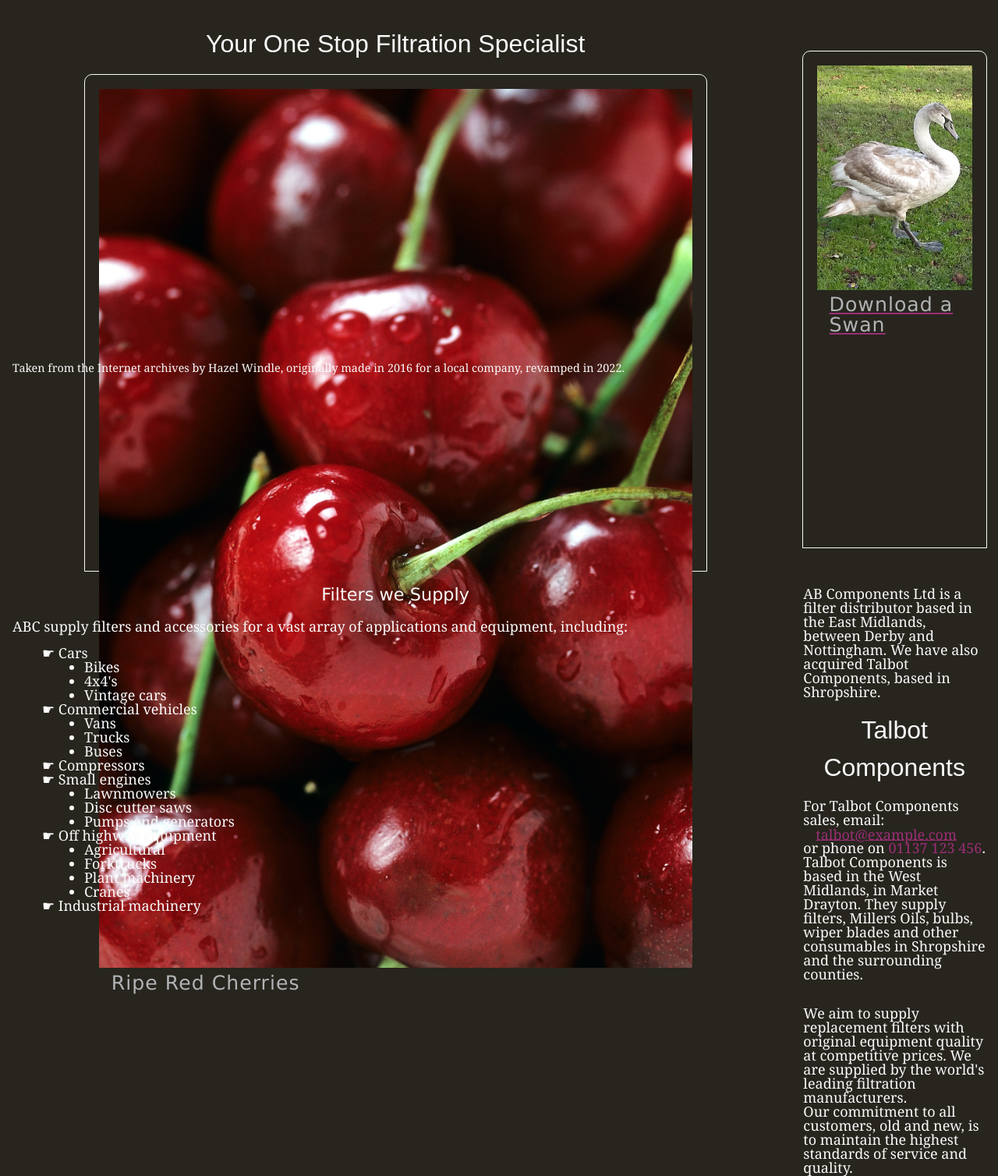
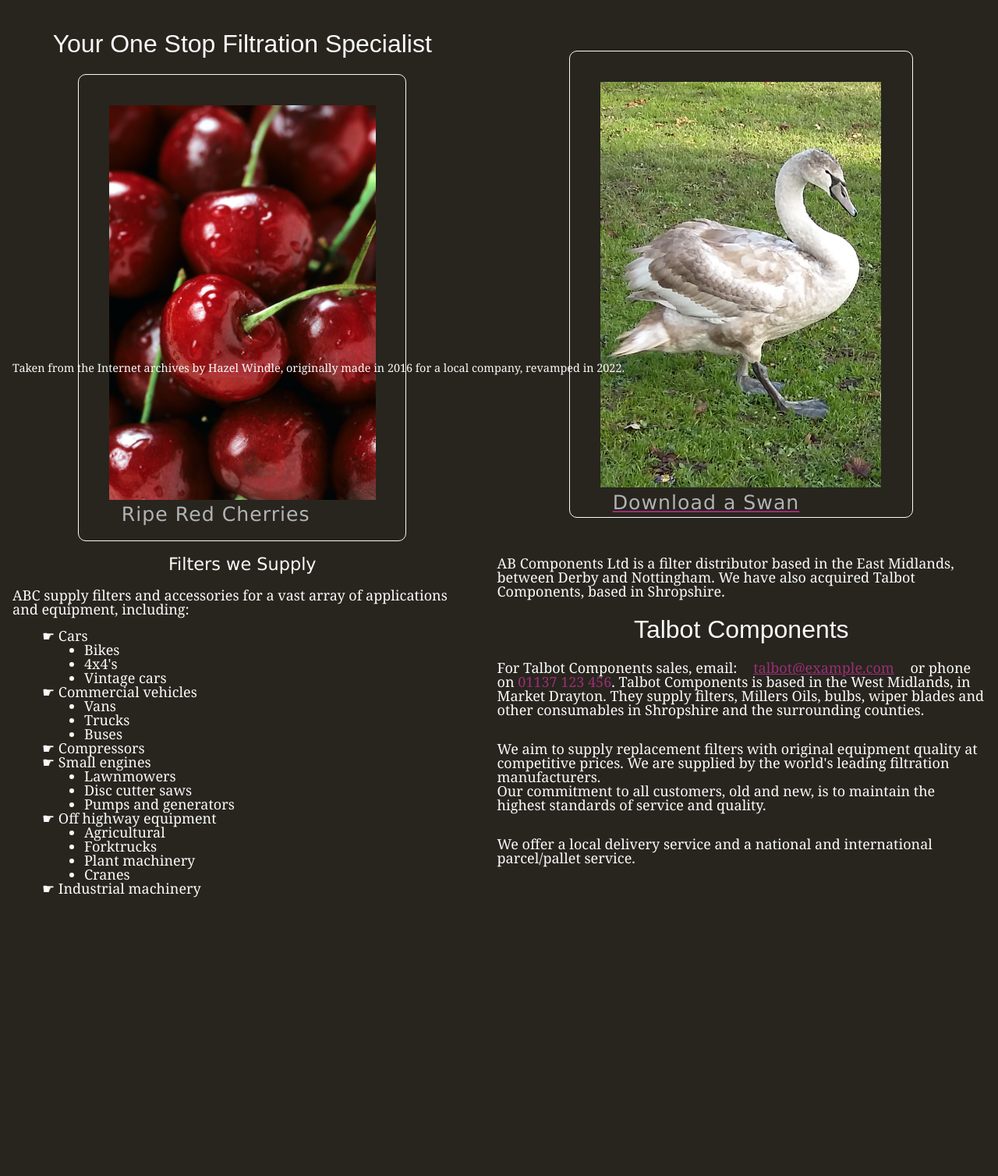
Before and after one commit to hwindle/portfolio, a PHP site: page /simple_company_website/index.html in a window 1280 px wide. Shown: the part 302-1810 px from the top of the page at 78% size. After the commit the page ends 1453 px from the top, so only its background shows below. Run offline with PHP 8.4, Linux system fonts and the light colour scheme; some web fonts are replaced.

Commit message:
Changed the image sizes from huge to normal sized

```diff
--- a/simple_company_website/css/src_files/03_layout.css
+++ b/simple_company_website/css/src_files/03_layout.css
@@ -69,14 +69,15 @@ main {
 main#home-main {
     display: flex;
     flex-direction: row wrap;
+    justify-content: space-between;
 }
 
 section#left-content {
-    flex-grow: 3;
+    flex-grow: 4;
 }
 
 aside.right-column {
-    flex-shrink: 2;
+    flex-shrink: 3;
 }
 
 /*** FOOTER ***/
--- a/simple_company_website/css/src_files/05_pictures.css
+++ b/simple_company_website/css/src_files/05_pictures.css
@@ -12,17 +12,15 @@ figcaption {
 }
 
 figure {
-    text-decoration: none;
-}
-
-figure {
-    width: 75%;
-    height: 75%;
+    width: 55%;
+    height: 65%;
     margin: 15px auto;
-    padding: 1em 1em;
-    border-radius: 10px 10px 0 0;
+    padding: 2.4rem;
+    border-radius: 10px;
 }
 
 figure > img {
+    margin: 0 auto;
+    max-height: 100%;
     max-width: 100%;
 }
```
Also changed, not shown: simple_company_website/pics/big_swans.jpg, simple_company_website/pics/black_cat.jpg, simple_company_website/pics/dolphins.jpg (added), simple_company_website/pics/flowery.jpg (added), simple_company_website/pics/red_cherries.jpg, 2 other files.
